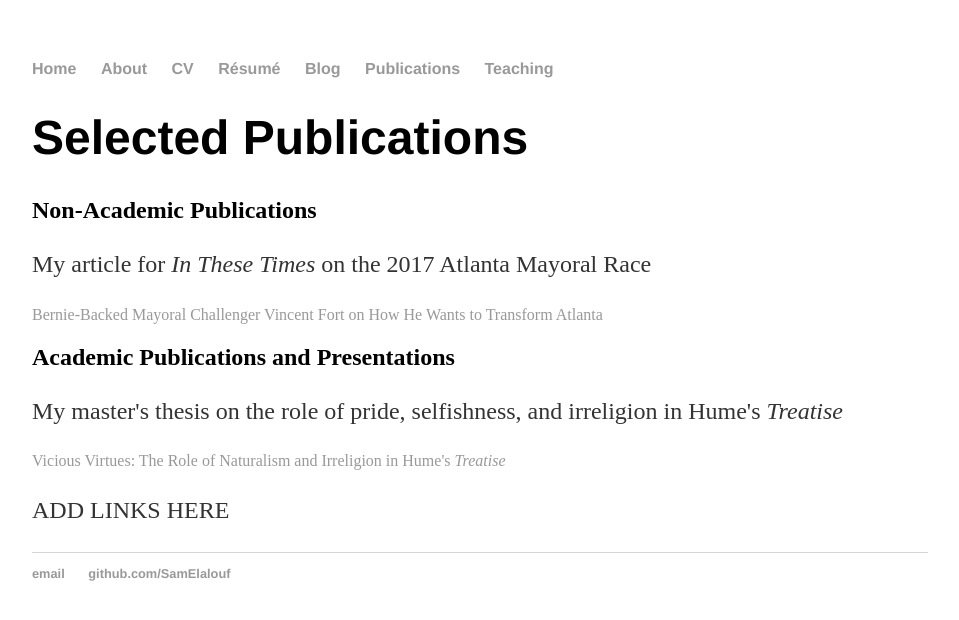
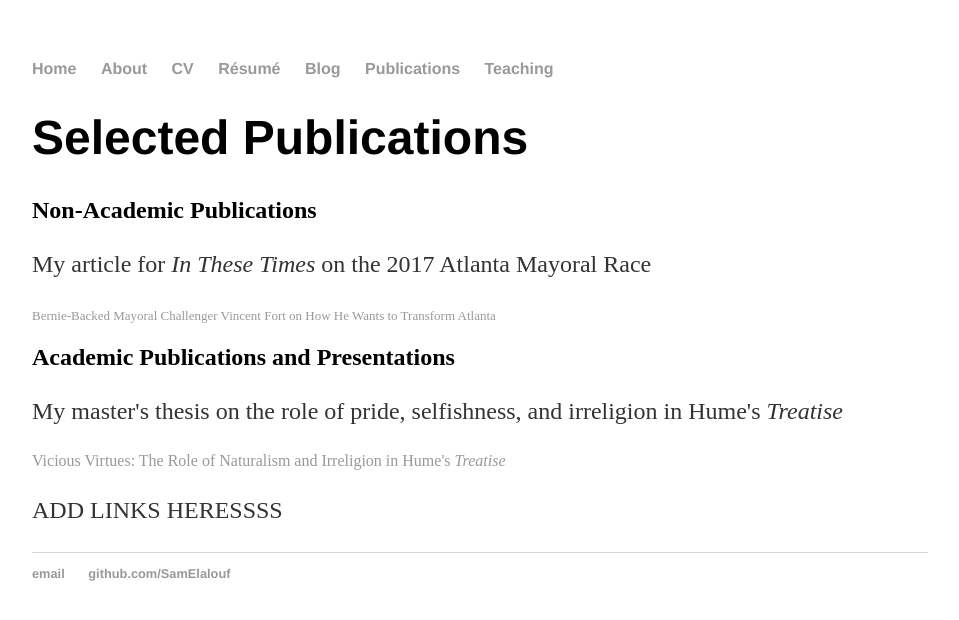
Before and after one commit to SamElalouf/samelalouf.github.io, a Jekyll site: the page built from publications/index.html, in a window 1280 px wide. Shown: the top 620 px of the page, without its empty margins (160-1119 px from the left). Built offline with Jekyll 4.4.1, drawn with Linux system fonts in a browser that asks for light colours.

Commit message:
Update index.html

```diff
--- a/publications/index.html
+++ b/publications/index.html
@@ -7,9 +7,9 @@
 	<h1>Selected Publications</h1>
   <h2>Non-Academic Publications</h2>
   <p>My article for <em>In These Times</em> on the 2017 Atlanta Mayoral Race </p>
-  <a href="http://inthesetimes.com/article/20639/bernie-sanders-vincent-fort-atlanta-mayor/" style="font-size: 16px">Bernie-Backed Mayoral Challenger Vincent Fort on How He Wants to Transform Atlanta</a>
+  <a href="http://inthesetimes.com/article/20639/bernie-sanders-vincent-fort-atlanta-mayor/" style="font-size: 13px">Bernie-Backed Mayoral Challenger Vincent Fort on How He Wants to Transform Atlanta</a>
   <h2>Academic Publications and Presentations</h2>
 	<p>My master's thesis on the role of pride, selfishness, and irreligion in Hume's <em>Treatise</em></p>
 	<a href="https://scholarworks.gsu.edu/cgi/viewcontent.cgi?article=1225&amp;context=philosophy_theses">Vicious Virtues: The Role of Naturalism and Irreligion in Hume's <em>Treatise</em> </a>
-	<p> ADD LINKS HERE </p>
+	<p> ADD LINKS HERESSSS </p>
 </div><!-- /.blurb -->
```
